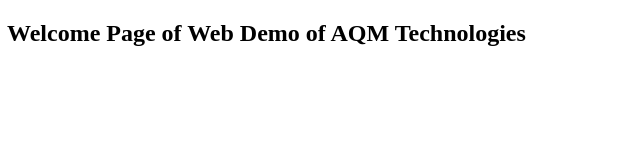
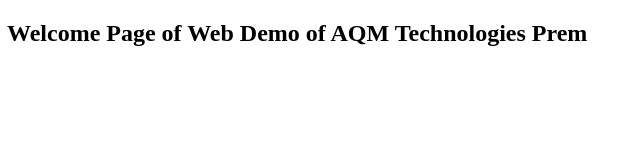
Before and after one commit to mpremchand99/WebApplication, a plain HTML site: page WebApplication/src/main/webapp/index.html in a window 1280 px wide. Shown: the full height of the page, 1-641 px from the left. Drawn offline with Linux system fonts and the light colour scheme.

Commit message:
Changes for Demo

```diff
--- a/WebApplication/src/main/webapp/index.html
+++ b/WebApplication/src/main/webapp/index.html
@@ -5,6 +5,6 @@
 <title>AQM Technologies</title>
 </head>
 <body>
-	<h2>Welcome Page of Web Demo of AQM Technologies</h2>
+	<h2>Welcome Page of Web Demo of AQM Technologies Prem</h2>
 </body>
 </html>
```
Also changed, not shown: WebApplication/.settings/org.eclipse.wst.common.project.facet.core.xml, 4 other files.
